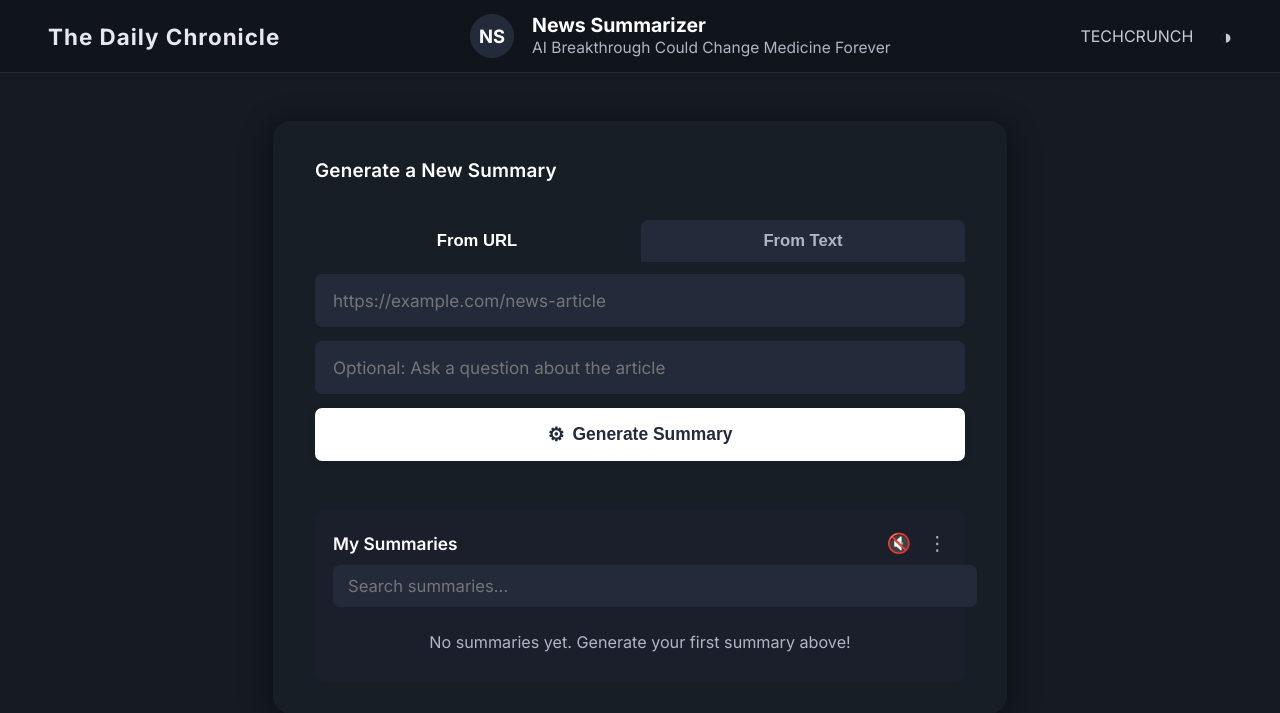
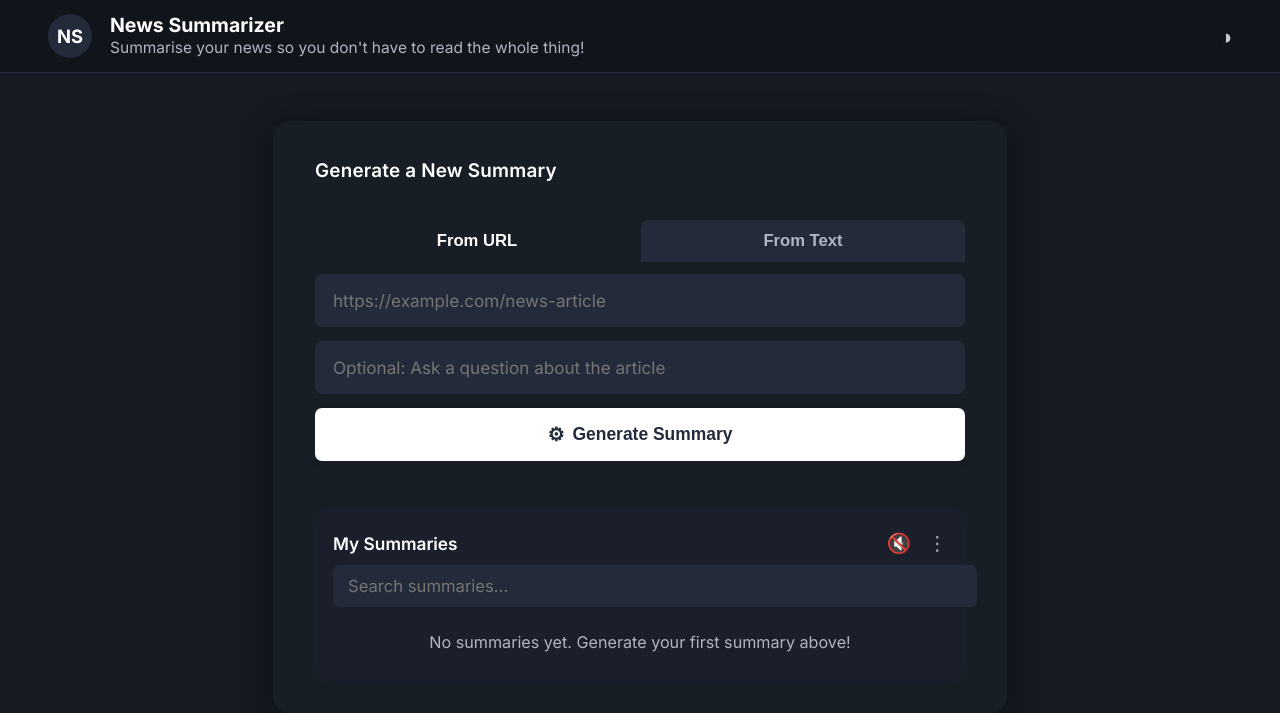
Before and after one commit to ruth251/AI_News-Summarizer-Assistant, a Flask app: page / in a window 1280 px wide. Shown: the top 713 px of the page. Run offline with Flask 3, Linux system fonts and the light colour scheme.

Commit message:
made some UI changes

```diff
--- a/src/templates/index.html
+++ b/src/templates/index.html
@@ -8,18 +8,14 @@
 </head>
 <body>
   <header>
-    <div class="header-left">
-      <span class="site-title">The Daily Chronicle</span>
-    </div>
     <div class="header-center">
       <div class="profile-circle">NS</div>
       <div class="summarizer-header-text">
         <div class="summarizer-title">News Summarizer</div>
-        <div class="summarizer-subtitle">AI Breakthrough Could Change Medicine Forever</div>
+        <div class="summarizer-subtitle">Summarise your news so you don't have to read the whole thing!</div>
       </div>
     </div>
     <div class="header-right">
-      <span class="header-link">TECHCRUNCH</span>
       <span class="header-icon">&#9681;</span>
     </div>
   </header>
```
